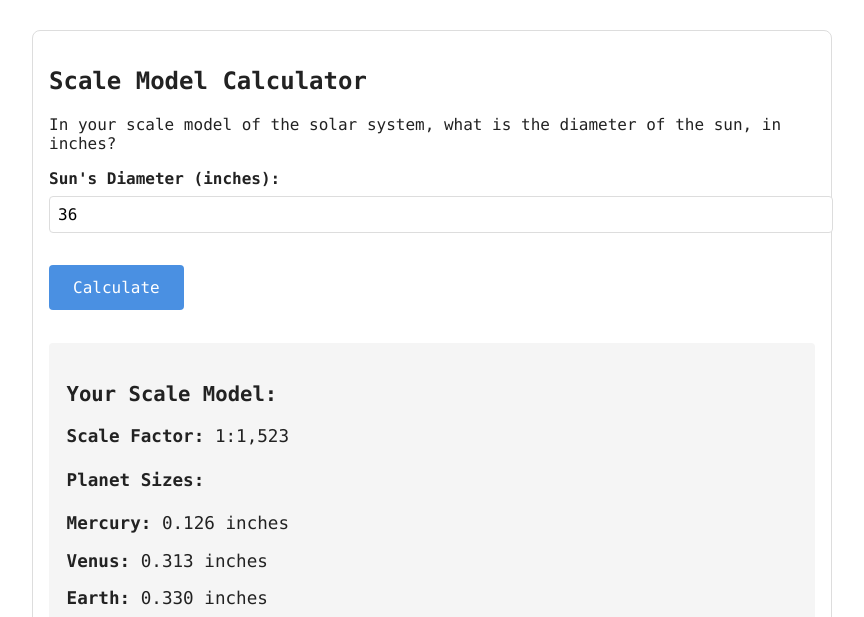
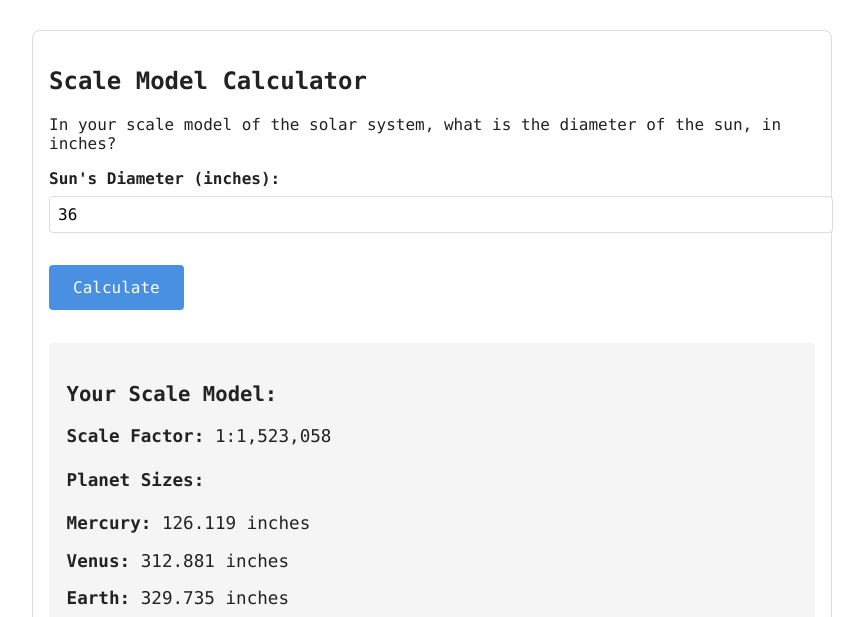
Before and after one commit to 151henry151/my-webserver-setup, a plain HTML site: page domains/com/hromp.com/public_html/solarsystem.html in a window 1280 px wide. Both pictures are taken after a click on the button "Calculate". Shown: the part 183-800 px from the top of the page, without its empty margins (208-1072 px from the left). Drawn offline with Linux system fonts and the light colour scheme.

Commit message:
Fix scale factor calculation to use correct sun diameter units

```diff
--- a/domains/com/hromp.com/public_html/solarsystem.html
+++ b/domains/com/hromp.com/public_html/solarsystem.html
@@ -143,7 +143,7 @@
 
     <script>
         const planetData = {
-            sun: { name: "Sun", diameter: 1392684 },
+            sun: { name: "Sun", diameter: 1392684000 },
             mercury: { name: "Mercury", distance: 57.9, diameter: 4879 },
             venus: { name: "Venus", distance: 108.2, diameter: 12104 },
             earth: { name: "Earth", distance: 149.6, diameter: 12756 },
@@ -161,8 +161,10 @@
                 return;
             }
 
-            // Calculate scale factor based on sun's diameter
-            const scaleFactor = planetData.sun.diameter / (sunDiameterInches * 25.4); // Convert inches to mm
+            // Calculate scale factor based on sun's diameter (real sun diameter in mm / model sun diameter in mm)
+            const realSunDiameterMM = 1392684000; // 1,392,684 km = 1,392,684,000 meters = 1,392,684,000,000 mm
+            const modelSunDiameterMM = sunDiameterInches * 25.4;
+            const scaleFactor = realSunDiameterMM / modelSunDiameterMM;
 
             let results = '<h3>Your Scale Model:</h3>';
             results += `<p><strong>Scale Factor:</strong> 1:${Math.round(scaleFactor).toLocaleString()}</p>`;
@@ -170,15 +172,19 @@
 
             for (const [key, planet] of Object.entries(planetData)) {
                 if (key === 'sun') continue; // Skip sun as we already have its size
-                const scaledDiameter = (planet.diameter / scaleFactor) / 25.4; // Convert to inches
+                // planet.diameter is in km, convert to mm
+                const planetDiameterMM = planet.diameter * 1e6; // km to mm
+                const scaledDiameter = (planetDiameterMM / scaleFactor) / 25.4; // Convert to inches
                 results += `<p><strong>${planet.name}:</strong> ${scaledDiameter.toFixed(3)} inches</p>`;
             }
 
             results += '<h4>Distances from Sun:</h4>';
             for (const [key, planet] of Object.entries(planetData)) {
                 if (key === 'sun') continue; // Skip sun
-                const scaledDistance = (planet.distance * 1000000) / scaleFactor; // Convert to meters
-                const scaledDistanceFeet = scaledDistance * 3.28084; // Convert to feet
+                // planet.distance is in millions of km, so *1e9 to get mm
+                const planetDistanceMM = planet.distance * 1e9;
+                const scaledDistance = planetDistanceMM / scaleFactor; // in mm
+                const scaledDistanceFeet = (scaledDistance / 304.8); // mm to feet
                 results += `<p><strong>${planet.name}:</strong> ${scaledDistanceFeet.toFixed(1)} feet</p>`;
             }
 
@@ -201,19 +207,18 @@
                 return;
             }
 
-            // Calculate scale factor based on sun's diameter
-            const scaleFactor = planetData.sun.diameter / (sunDiameterInches * 25.4); // Convert inches to mm
+            // Calculate scale factor based on sun's diameter (real sun diameter in mm / model sun diameter in mm)
+            const realSunDiameterMM = 1392684000;
+            const modelSunDiameterMM = sunDiameterInches * 25.4;
+            const scaleFactor = realSunDiameterMM / modelSunDiameterMM;
 
-            // Get distances from sun (in km)
+            // Get distances from sun (in millions of km)
             const distance1 = planet1 === 'sun' ? 0 : planetData[planet1].distance;
             const distance2 = planet2 === 'sun' ? 0 : planetData[planet2].distance;
-
-            // Calculate actual distance between planets (in km)
-            const actualDistance = Math.abs(distance1 - distance2);
-
+            // Calculate actual distance between planets (in millions of km)
+            const actualDistanceMM = Math.abs(distance1 - distance2) * 1e9; // millions of km to mm
             // Convert to scaled distance in feet
-            const scaledDistance = (actualDistance * 1000000) / scaleFactor; // Convert to meters
-            const scaledDistanceFeet = scaledDistance * 3.28084; // Convert to feet
+            const scaledDistanceFeet = (actualDistanceMM / scaleFactor) / 304.8; // mm to feet
 
             document.getElementById('distanceResults').innerHTML =
                 `<p>Scaled distance between ${planetData[planet1].name} and ${planetData[planet2].name}:<br>` +
```
